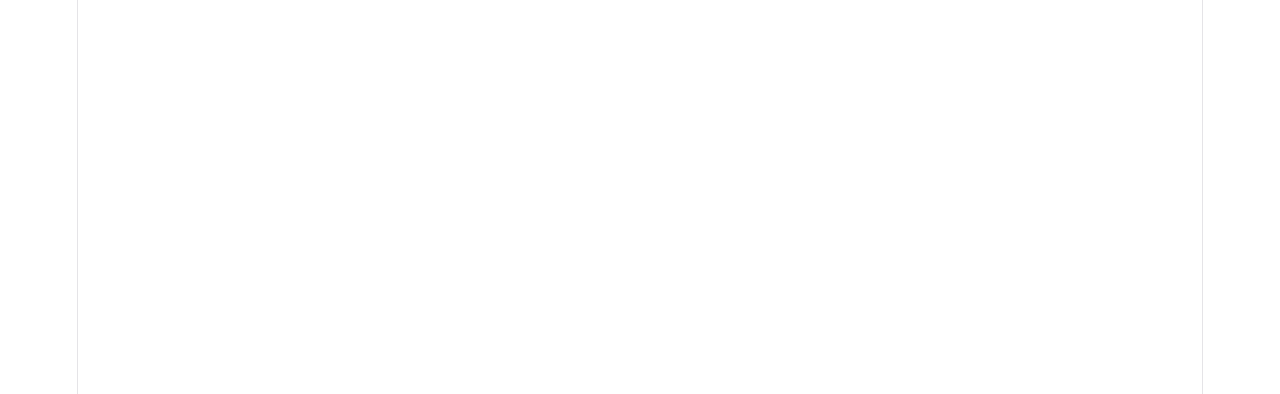
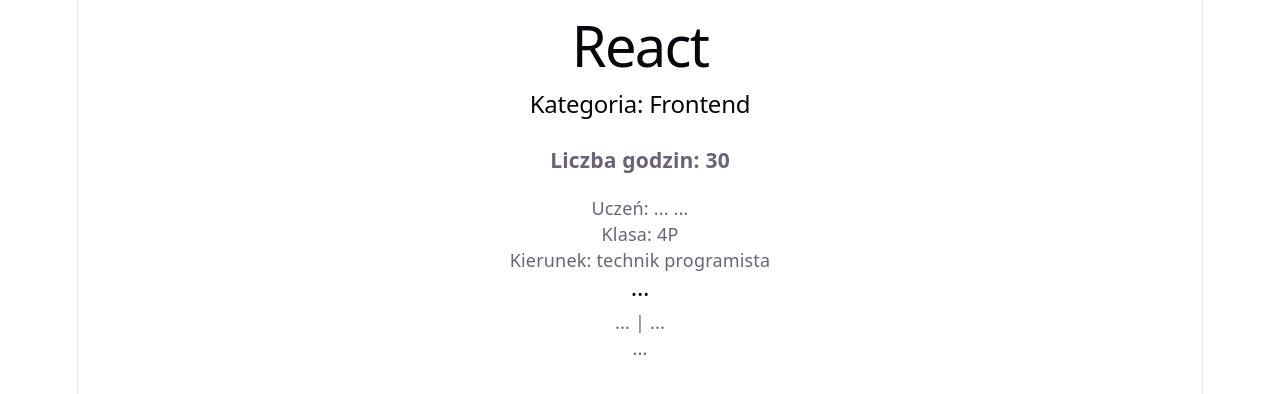
Before and after one commit to FilipScienski/FS_30_2026_webtech, a React (Vite) app: page / in a window 1280 px wide. Shown: the top 394 px of the page. Built offline with nearby package versions, Linux system fonts and the light colour scheme.

Commit message:
Rozwiązanie zadań 17,18,19

```diff
--- a/src/App.jsx
+++ b/src/App.jsx
@@ -1,8 +1,44 @@
+import './App.css'
+
 export default function App()
 {
+
+  const technology = {
+  name: "React",
+  category: "Frontend",
+  hours: 30,
+  active: true
+};
+
+const student = {
+  name: "...",
+  surname: "...",
+  className: "4P",
+  specialization: "technik programista"
+};
+
+const course = {
+  name: "...",
+  teacher: "...",
+  hours: "...",
+  completed: "..."
+};
+
   return(
     <>
+      <h1>{technology.name}</h1>
+      <h2>Kategoria: {technology.category}</h2>
+      <h3>Liczba godzin: {technology.hours}</h3>
 
+      <p>Uczeń: {student.name + " " + student.surname}</p>
+      <p>Klasa: {student.className}</p>
+      <p>Kierunek: {student.specialization}</p>
+
+      <section>
+        <h2>{course.name}</h2>
+        <p>{course.teacher + " | " + course.hours}</p>
+        <p>{course.completed}</p>
+      </section>
     </>
   );
 }
```
